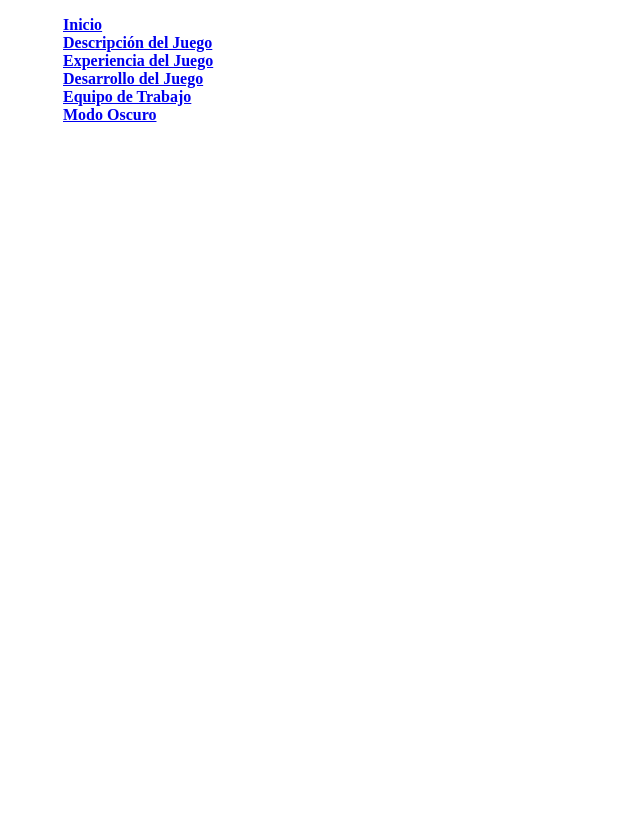
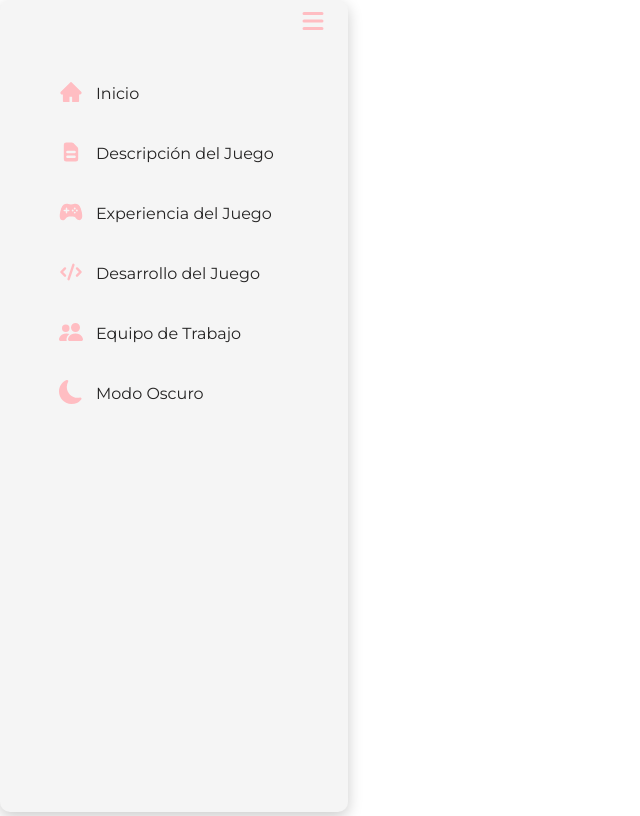
Before and after one commit to valenlzmj/ProyectoFinalEMW, a React (Create React App) app in the folder pagina/: page / in a window 1280 px wide. Shown: the whole page, without its empty margins (0-640 px from the left). Built offline with nearby package versions, Linux system fonts and the light colour scheme.

Commit message:
instalacion del react router

```diff
--- a/pagina/package.json
+++ b/pagina/package.json
@@ -6,9 +6,11 @@
     "@testing-library/jest-dom": "^5.15.0",
     "@testing-library/react": "^11.2.7",
     "@testing-library/user-event": "^12.8.3",
+    "history": "^5.1.0",
     "react": "^17.0.2",
     "react-dom": "^17.0.2",
     "react-icons": "^4.3.1",
+    "react-router-dom": "^6.0.2",
     "react-scripts": "4.0.3",
     "web-vitals": "^1.1.2"
   },
--- a/pagina/src/App.scss
+++ b/pagina/src/App.scss
@@ -12,3 +12,8 @@
 	src: url('./fonts/BarlowCondensed-Light.otf');
 	font-style: normal;
 }
+
+body {
+	font-family: 'Montserrat', sans-serif;
+	min-height: 100vh;
+}
--- a/pagina/src/components/Menu.jsx
+++ b/pagina/src/components/Menu.jsx
@@ -1,48 +1,61 @@
-import React from 'react';
+import React, { useState, useRef, useEffect } from 'react';
+import { Link, useLocation } from 'react-router-dom';
 import './styles/Menu.scss';
-import { AiFillHome} from 'react-icons/ai';
-import { HiDocumentText, HiCode } from "react-icons/hi";
-import { IoGameController} from "react-icons/io5";
+import { AiFillHome } from 'react-icons/ai';
+import { HiDocumentText, HiCode, HiMenu } from "react-icons/hi";
+import { IoGameController } from "react-icons/io5";
 import { BsFillPeopleFill, BsFillMoonFill } from "react-icons/bs";
 
 const Menu = () => {
+
+    const abrir = () => {
+        let btn = document.querySelector("#btn");
+        let sidebar = document.querySelector(".navigation");
+        btn.onclick = function(){
+            sidebar.classList.toggle("active");
+        }
+    }
+
     return (
         <div className="container">
             <div className="navigation">
+                <div className="logo">
+                    <HiMenu className="fontStyle" id="btn" />
+                </div>
                 <ul>
                     <li>
                         <a href="#">
-                            <span className="icon"></span>
+                            <span className="icon"><AiFillHome className="fontStyle" /></span>
                             <span className="title">Inicio</span>
                         </a>
                     </li>
                     <li>
                         <a href="#">
-                            <span className="icon"></span>
+                            <span className="icon"><HiDocumentText className="fontStyle" /></span>
                             <span className="title">Descripción del Juego</span>
                         </a>
                     </li>
                     <li>
                         <a href="#">
-                            <span className="icon"></span>
+                            <span className="icon"><IoGameController className="fontStyle" /></span>
                             <span className="title">Experiencia del Juego</span>
                         </a>
                     </li>
                     <li>
                         <a href="#">
-                            <span className="icon"></span>
+                            <span className="icon"><HiCode className="fontStyle" /></span>
                             <span className="title">Desarrollo del Juego</span>
                         </a>
                     </li>
                     <li>
                         <a href="#">
-                            <span className="icon"></span>
+                            <span className="icon"><BsFillPeopleFill className="fontStyle" /></span>
                             <span className="title">Equipo de Trabajo</span>
                         </a>
                     </li>
                     <li>
                         <a href="#">
-                            <span className="icon"></span>
+                            <span className="icon"><BsFillMoonFill className="fontStyle" /></span>
                             <span className="title">Modo Oscuro</span>
                         </a>
                     </li>
--- a/pagina/src/components/styles/Menu.scss
+++ b/pagina/src/components/styles/Menu.scss
@@ -2,16 +2,87 @@
 
 .container{
     .navigation{
+        position: fixed;
+        top: 0;
+        left: 0;
+        z-index: 10;
+        background: #f5f5f5;
+        height: 100%;
+        width: 320px;
+        border-radius: 10px;
+        overflow: hidden;
+        padding: 6px 14px;
+        box-shadow: 0 5px 15px rgba(0, 0, 0, 0.2);
+        transition: all 0.5s ease;
+        .fontStyle{
+            color: #FFBDC2;
+            font-size: 24px;
+        }
+        .logo {
+            display: flex;
+            height: 60px;
+            width: 100%;
+            align-items: center;
+            padding: 5rem;
+          #btn{
+            position: absolute;
+            left: 90%;
+            top: 6px;
+            height: 30px;
+            width: 30px;
+            text-align: center;
+            line-height: 50px;
+            transform: translateX(-50%);
+          }
+        }
         ul{
-            height: 100%;
-		    list-style: none;
+            list-style: none;
+            position: absolute;
+            top: 0;
+            left: 0;
+            width: 100%;
+            margin-top: 4rem;
             li{
                 cursor: pointer;
-                span {
-                    margin: 0 5px;
-                    font-weight: bold;
+                position: relative;
+                width: 100%;
+                height: 60px;
+                margin: 0 6px;
+                line-height: 60px;
+                &:hover{
+                    background: #efefef;
+                }
+                a{
+                    text-decoration: none;
+                    position: relative;
+                    display: flex;
+                    width: 100%;
+                    display: flex;
+                    color: #242323;
+                    align-items: center;
+                    transition: all 0,4s ease;
+                    .icon {
+                        position: relative;
+                        display: block;
+                        min-width: 50px;
+                        height: 50px;
+                        line-height: 60px;
+                        text-align: center;
+                        .fontStyle{
+                            color: #FFBDC2;
+                            font-size: 24px;
+                        }
+                    }
+                    .title{
+                        position: relative;
+                        display: block;
+                        height: 60px;
+                        line-height: 60px;
+                        white-space: nowrap;
+                    }
                 }
             }
         }
     }
+
 }
```
Also changed, not shown: pagina/src/fonts/Montserrat-LightItalic.otf (added), 1 other file (tests, documents, lock files or other folders).
